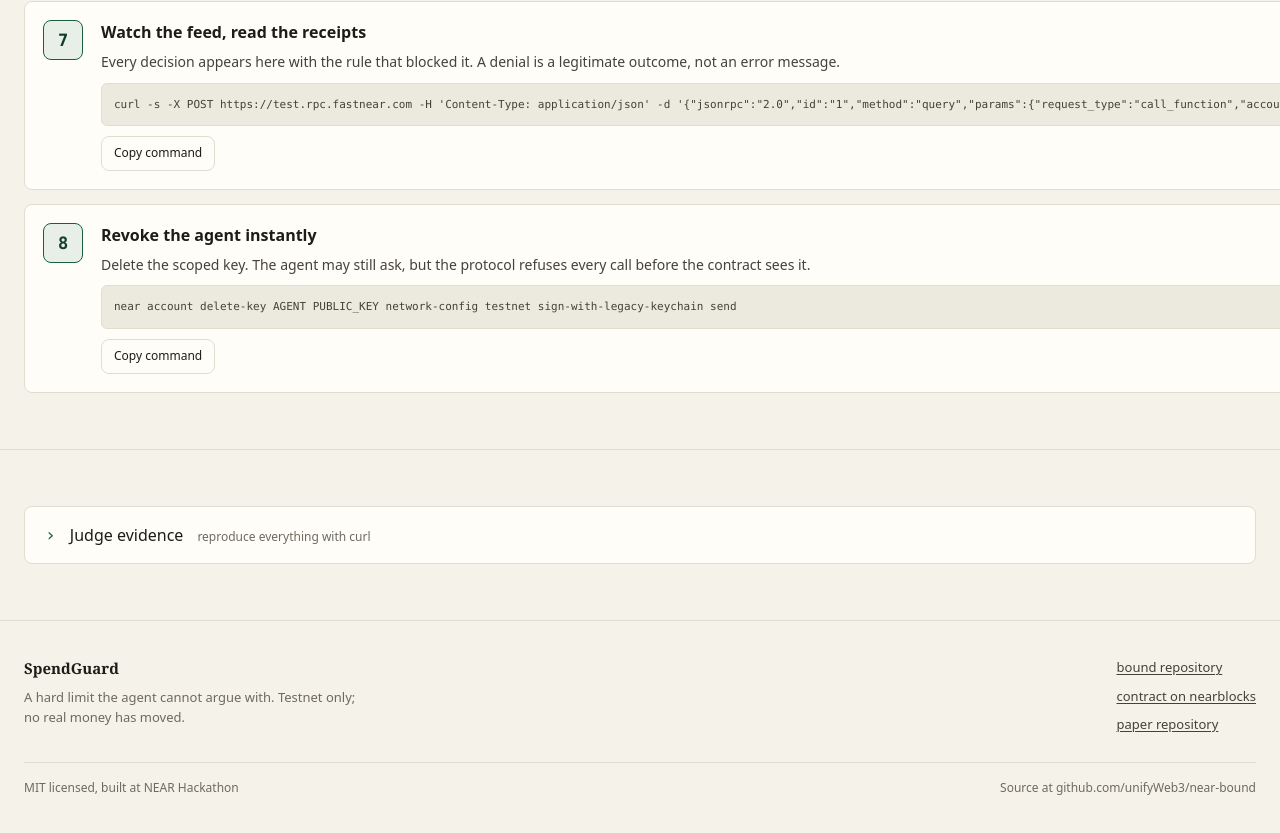
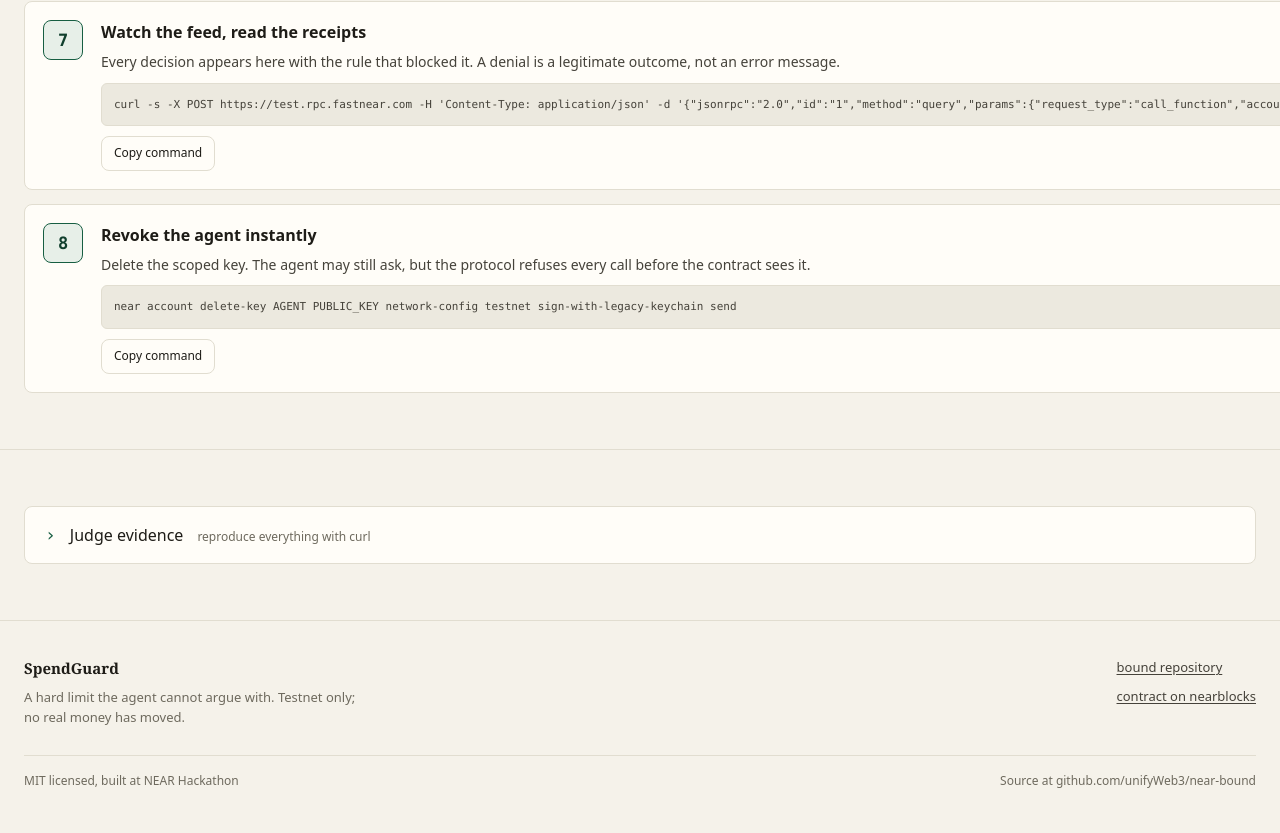
Before and after one commit to unifyWeb3/near-bound, a plain HTML site: page web/index.html in a window 1280 px wide. Shown: the part 3520-4353 px from the top of the page. Drawn offline with Linux system fonts and the light colour scheme; no server answers.

Commit message:
Name keyhalt as the sibling submission; drop the paper link and repo references from the console
The independence section names keyhalt instead of quorum to satisfy the
NEAR Hackathon two-project disclosure requirement. The console carries
no links to the paper repository or to the unbuilt quorum project.

```diff
--- a/web/index.html
+++ b/web/index.html
@@ -177,7 +177,7 @@
             <ul class="evidence-notes">
               <li>No database and no cache; the same numbers this page prints come from these calls.</li>
               <li>Receipts survive the redeploy on 2026-11-06; storage was untouched.</li>
-              <li>The harness and the writeup are in the paper repository, Apache 2.0.</li>
+              <li>This repository is the evidence; code is MIT, Apache 2.0.</li>
             </ul>
           </div>
         </details>
@@ -192,7 +192,6 @@
       <div class="footer-links">
         <a href="https://github.com/unifyWeb3/near-bound">bound repository</a>
         <a href="https://testnet.nearblocks.io/address/bound-testnet-97685.testnet" rel="noreferrer noopener">contract on nearblocks</a>
-        <a href="https://github.com/unifyWeb3/gemma4-agent-spend-cap">paper repository</a>
       </div>
       <div class="footer-note"><span>MIT licensed, built at NEAR Hackathon</span><span>Source at github.com/unifyWeb3/near-bound</span></div>
     </footer>
```
Also changed, not shown: README.md.
